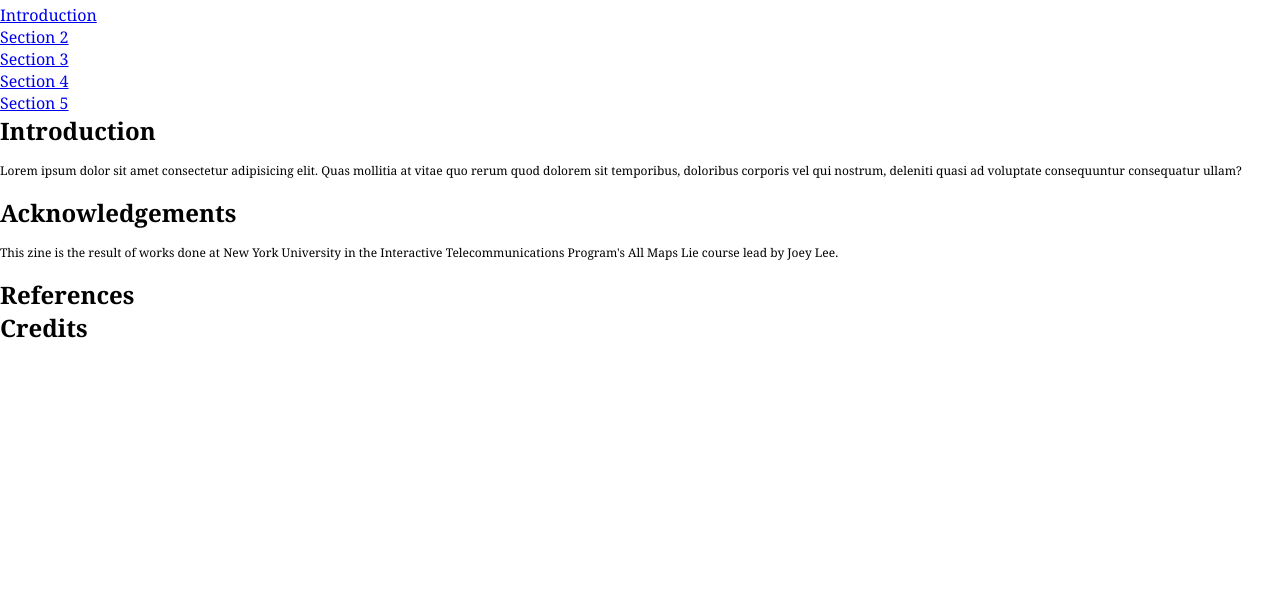
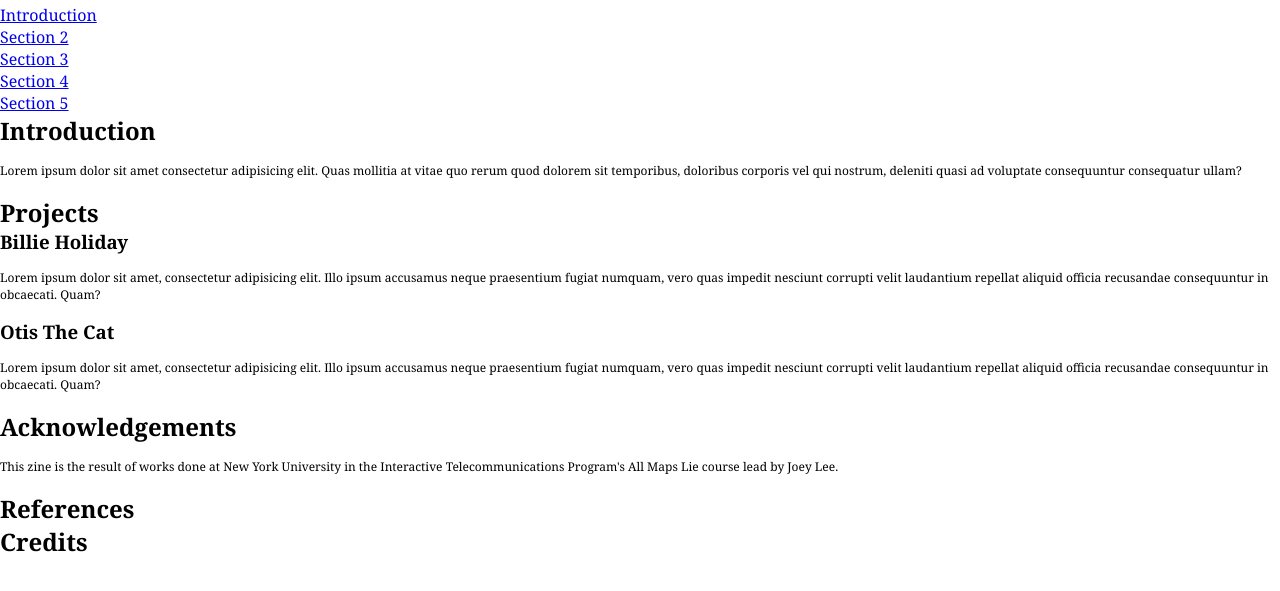
Before and after one commit to all-maps-lie/all-maps-lie-2020-zine, a website built with Parcel: page index.html in a window 1280 px wide. Shown: the part 115-706 px from the top of the page. Built offline with nearby package versions, Linux system fonts and the light colour scheme; what Bindery would draw is missing.

Commit message:
adds readme and sections

```diff
--- a/index.html
+++ b/index.html
@@ -35,6 +35,34 @@
         <p>Lorem ipsum dolor sit amet consectetur adipisicing elit. Quas mollitia at vitae quo rerum quod dolorem sit temporibus, doloribus corporis vel qui nostrum, deleniti quasi ad voluptate consequuntur consequatur ullam?</p>
       </article>
 
+      <!-- Section -->
+      <article class="projects">
+        <h2 id="XX_projects">
+          Projects
+        </h2>
+
+        <!-- Student Project 1 -->
+        <section class="projects__section--01">
+          <header class="projects__section-header">
+            <h3 class="projects__section-title">Billie Holiday</h3>
+          </header>
+          <main class="projects__section-main">
+            <p>Lorem ipsum dolor sit amet, consectetur adipisicing elit. Illo ipsum accusamus neque praesentium fugiat numquam, vero quas impedit nesciunt corrupti velit laudantium repellat aliquid officia recusandae consequuntur in obcaecati. Quam?</p>
+          </main>
+        </section>
+
+        <!-- Student Project 2 -->
+        <section class="projects__section--02">
+          <header class="projects__section-header">
+            <h3 class="projects__section-title">Otis The Cat</h3>
+          </header>
+          <main class="projects__section-main">
+            <p>Lorem ipsum dolor sit amet, consectetur adipisicing elit. Illo ipsum accusamus neque praesentium fugiat numquam, vero quas impedit nesciunt corrupti velit laudantium repellat aliquid officia recusandae consequuntur in obcaecati. Quam?</p>
+          </main>
+        </section>
+
+      </article>
+
       <!-- acknowledgements -->
       <article class="acknowledgements">
         <h2 id="XX_references">
```
Also changed, not shown: README.md (added), dist/index.html.
